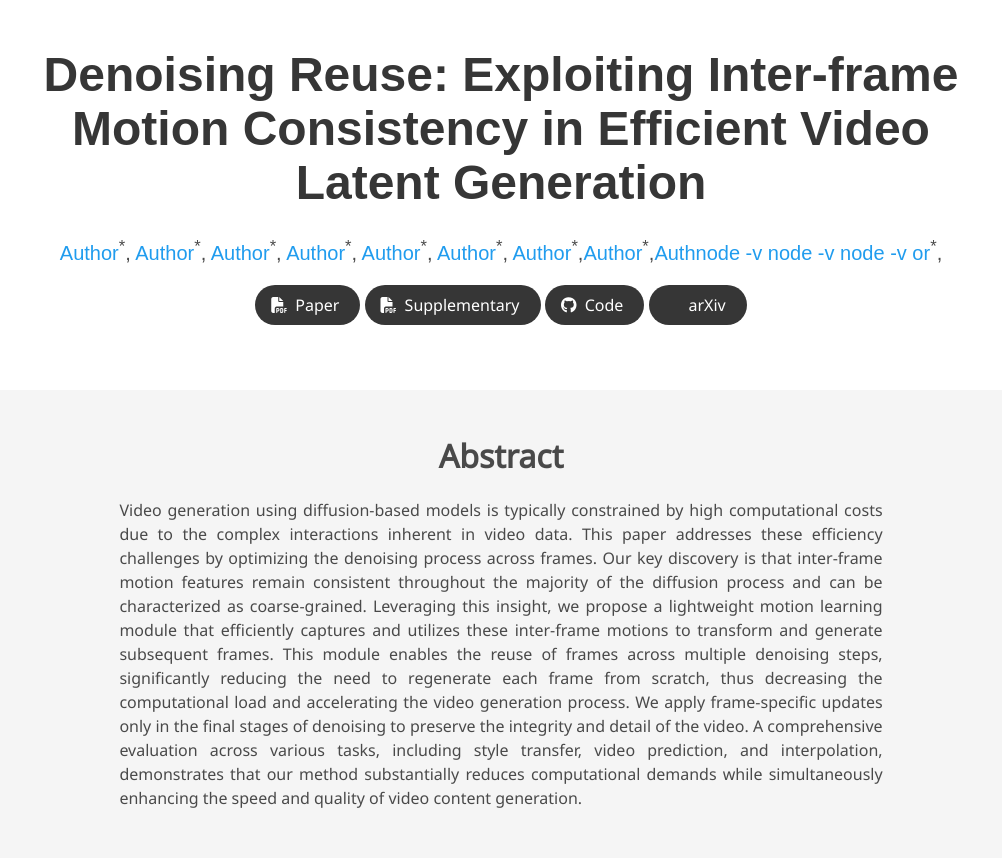
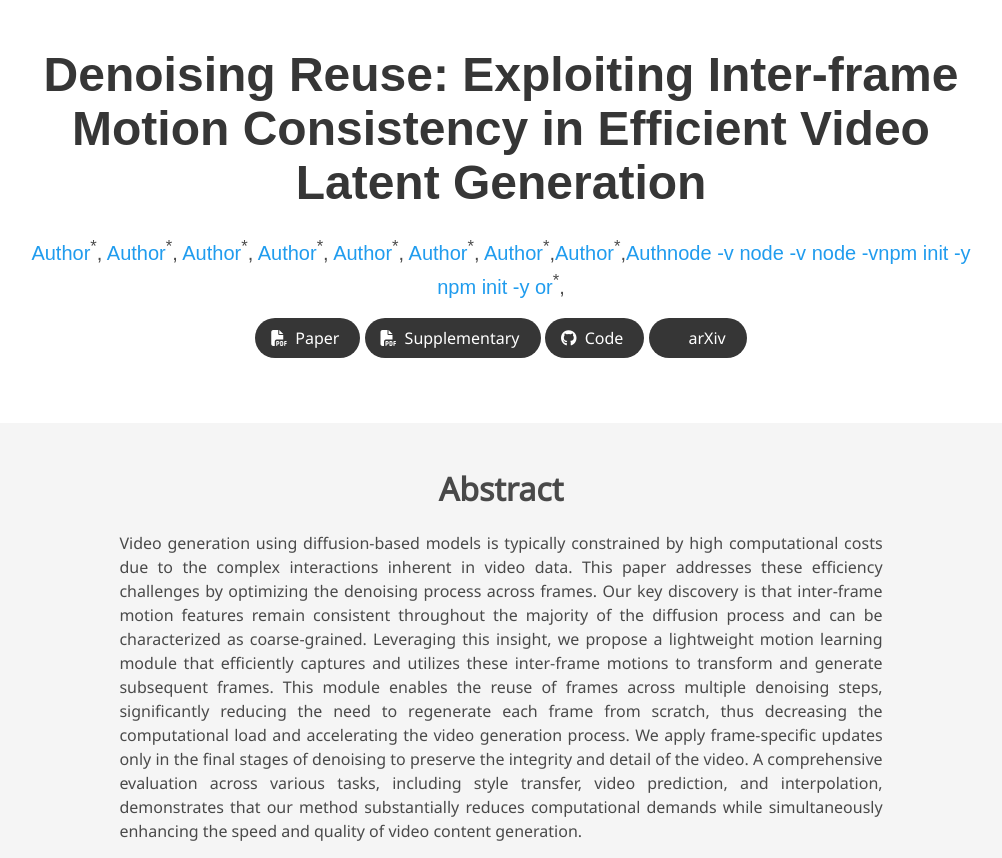
Before and after one commit to ShuoY18/website, a website: page index.html in a window 1280 px wide. Shown: the top 858 px of the page, without its empty margins (139-1141 px from the left). Drawn offline with nearby package versions, Linux system fonts and the light colour scheme; some icons are missing; a web font is replaced by a local one.

Commit message:
Update index.html

```diff
--- a/index.html
+++ b/index.html
@@ -86,7 +86,9 @@
 
                 <a target="_blank">Author</a><sup>*</sup>,</span><a target="_blank">Author</a><sup>*</sup>,</span><a target="_blank">Authnode -v
                   node -v
-                  node -v
+                  node -vnpm init -y
+                  npm init -y
+
                   or</a><sup>*</sup>,</span>
                   </div>
 
```
